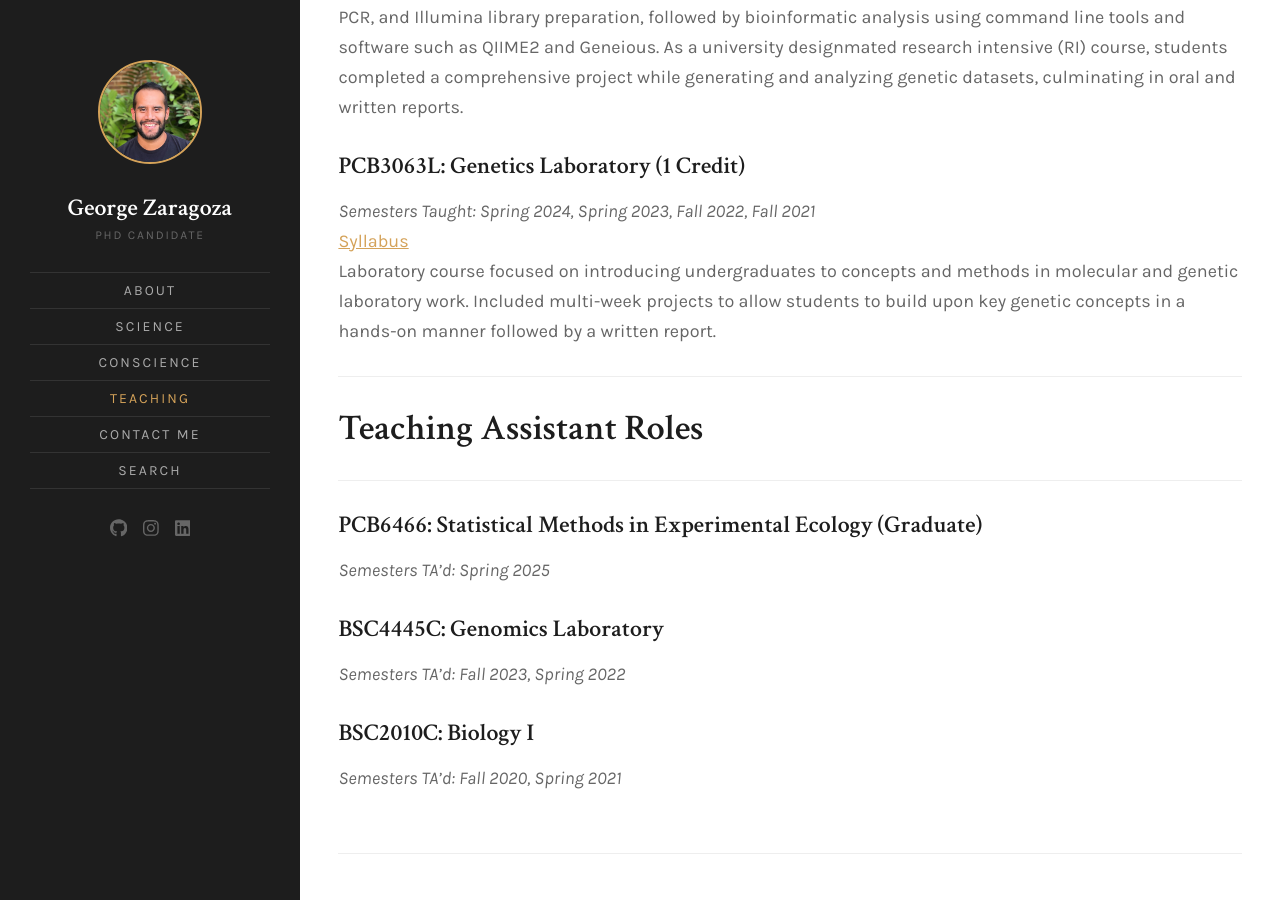
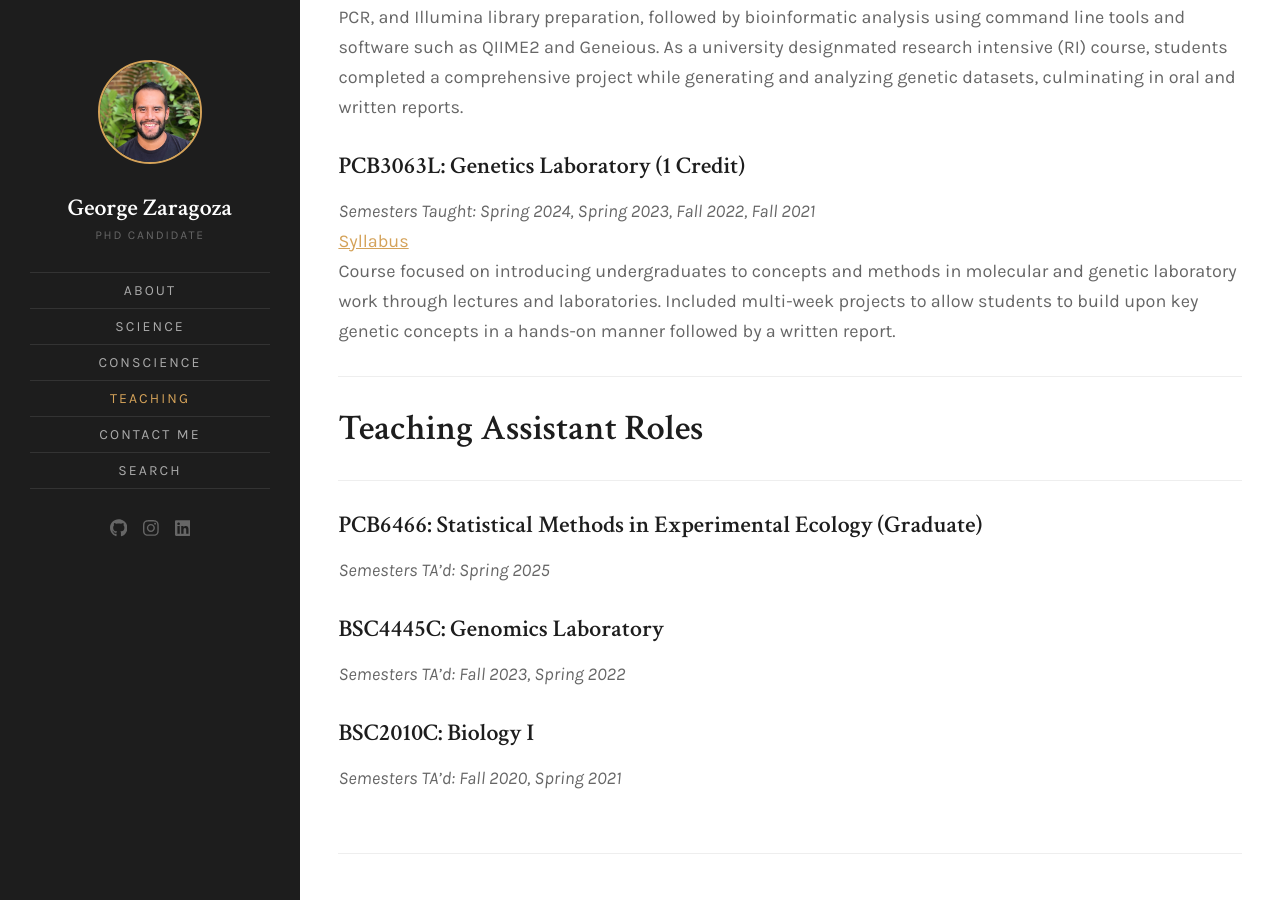
Before and after one commit to georgeomics/website, a Jekyll site: the page built from teaching.md, in a window 1280 px wide and 900 px high, scrolled down 558 px. Built offline with Jekyll 4.4.1, drawn with Linux system fonts in a browser that asks for light colours.

Commit message:
Update teaching page

```diff
--- a/teaching.md
+++ b/teaching.md
@@ -16,7 +16,7 @@ An upper level undergraduate course focused on the generation and analysis of ge
 #### PCB3063L: Genetics Laboratory (1 Credit)
 *Semesters Taught: Spring 2024, Spring 2023, Fall 2022, Fall 2021*
 [Syllabus](assets/documents/PCB3063L_Syllabus_SP2024.pdf)
-Laboratory course focused on introducing undergraduates to concepts and methods in molecular and genetic laboratory work. Included multi-week projects to allow students to build upon key genetic concepts in a hands-on manner followed by a written report.
+Course focused on introducing undergraduates to concepts and methods in molecular and genetic laboratory work through lectures and laboratories. Included multi-week projects to allow students to build upon key genetic concepts in a hands-on manner followed by a written report.
 
 ---
 ## Teaching Assistant Roles
```
